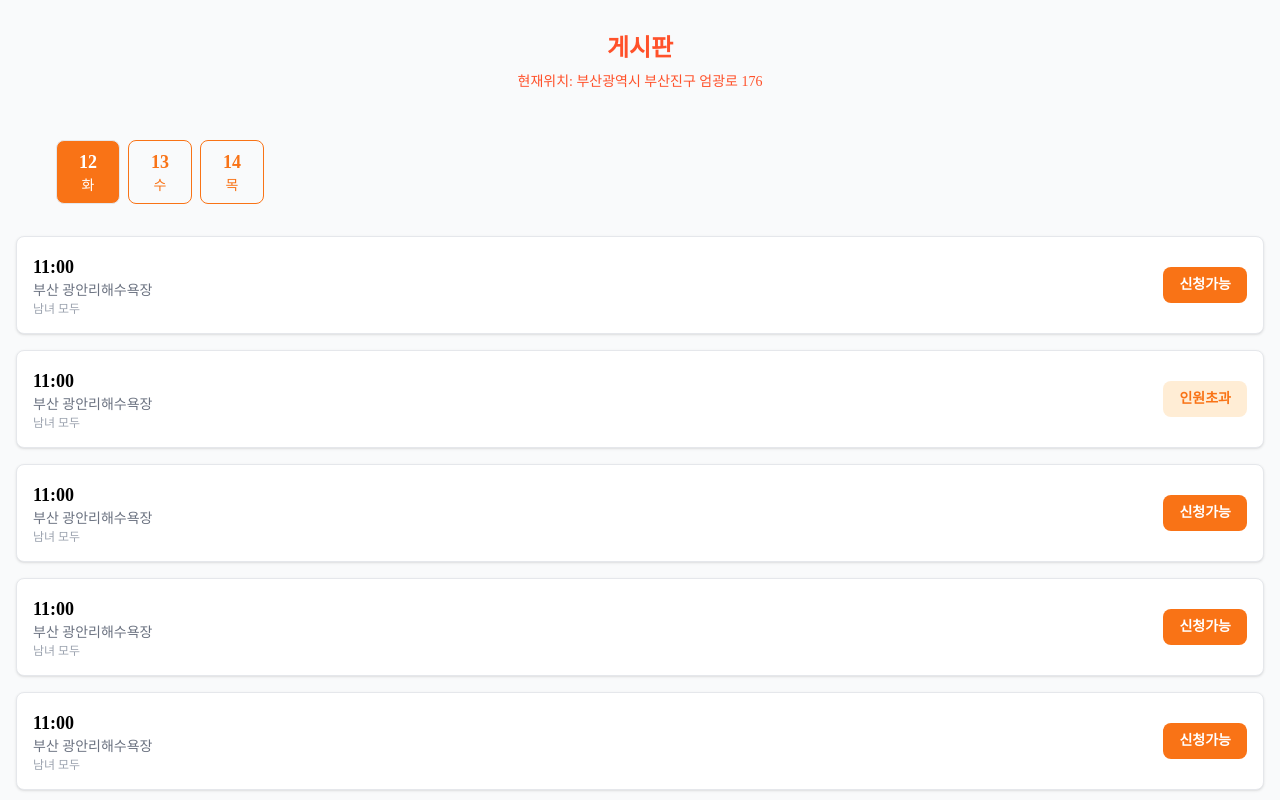
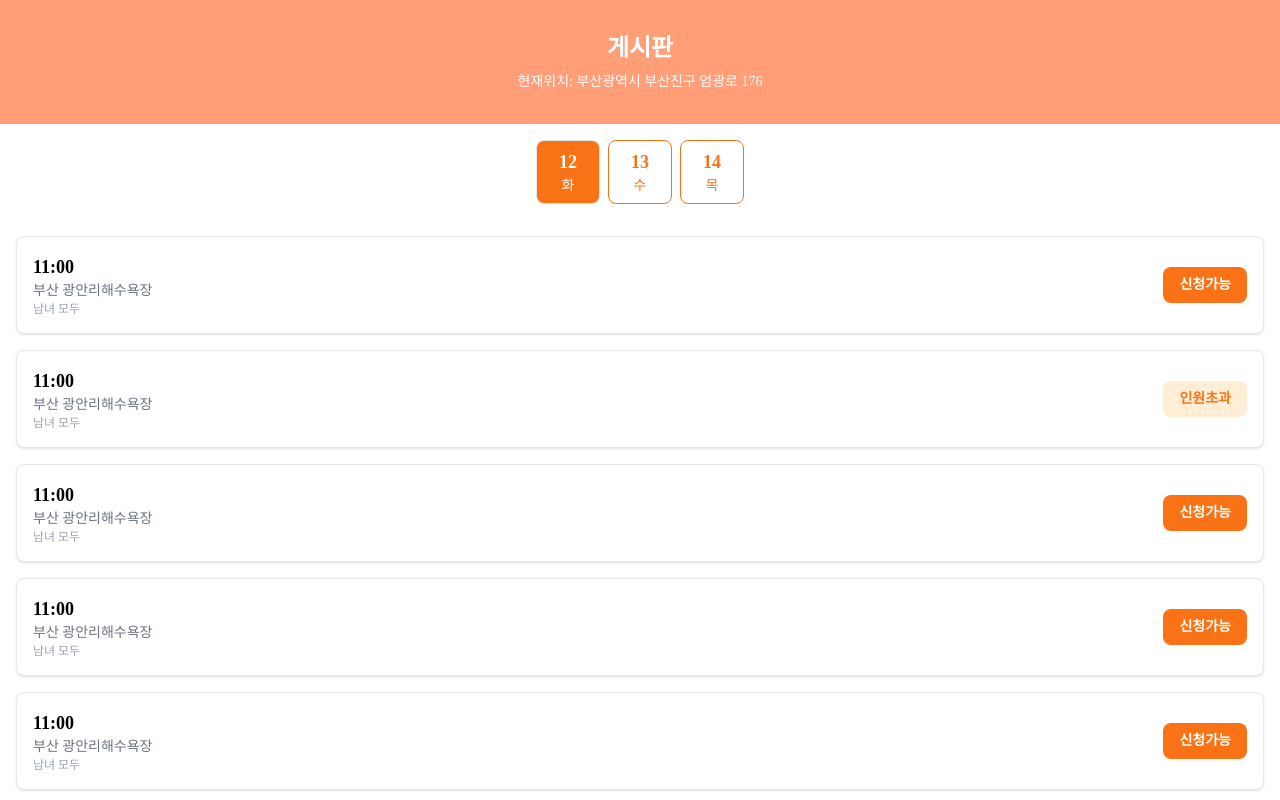
Before and after one commit to 111jjj111/runnershigh_web, a React (Create React App) app: page / in a window 1280 px wide. Built offline with nearby package versions, Linux system fonts and the light colour scheme; a web font is replaced by a local one.

Commit message:
버튼 위치 조정

```diff
--- a/src/BoardList.tsx
+++ b/src/BoardList.tsx
@@ -20,22 +20,20 @@ const BoardList: React.FC = ({}) => {
   ];
 
   return (
-    <div className="bg-gray-50 h-screen flex flex-col">
+    <div className="bg-white h-screen flex flex-col">
       {/* 헤더 */}
-      <header className="bg-grey-50 p-8">
+      <header className="bg-[#FF9E77] p-8">
         <div className="flex flex-col items-center justify-center">
-          <h1 className="text-2xl font-bold text-[#FF512A] mb-2 text-center">
-            게시판
-          </h1>
-          <p className="text-sm text-[#FF512A] text-center">
+          <h1 className="text-2xl font-bold text-white mb-2">게시판</h1>
+          <p className="text-sm text-white text-center">
             현재위치: 부산광역시 부산진구 엄광로 176
           </p>
         </div>
       </header>
 
       {/* 날짜 선택 */}
-      <div className="p-4 item ml-10">
-        <div className="flex gap-2">
+      <div className="p-4 item">
+        <div className="flex gap-2 justify-center">
           {dates.map((date) => (
             <button
               key={date.day}
--- a/src/Mission.tsx
+++ b/src/Mission.tsx
@@ -66,3 +66,4 @@ const Missions: React.FC = () => {
 };
 
 export default Missions;
+6;
--- a/src/PostList.tsx
+++ b/src/PostList.tsx
@@ -21,7 +21,7 @@ const PostList: React.FC = () => {
   };
 
   return (
-    <div className="p-4 bg-gray-50 min-h-screen">
+    <div className="p-4 bg-white min-h-screen">
       {/* 헤더 */}
       <header className="items-center justify-center p-4 w-full fixed top-0 left-0 z-50">
         <div className="flex flex-col items-center justify-center p-4">
--- a/src/RankingList.tsx
+++ b/src/RankingList.tsx
@@ -25,11 +25,11 @@ const RankingPage: React.FC = () => {
   ];
 
   return (
-    <div className="py-6 min-h-screen w-full">
+    <div className="min-h-screen w-full">
       {/* Page Header */}
-      <div className="text-center mb-6">
-        <h1 className="text-2xl font-bold text-red-500 mb-3">랭킹</h1>
-        <p className="text-gray-600">이번 주 상위 러너 랭킹</p>
+      <div className="text-center mb-6 bg-[#FF9E77] py-3">
+        <h1 className="text-2xl font-bold text-white mb-3">랭킹</h1>
+        <p className="text-white">이번 주 상위 러너 랭킹</p>
       </div>
 
       {/* Scrollable Ranking List */}
```
